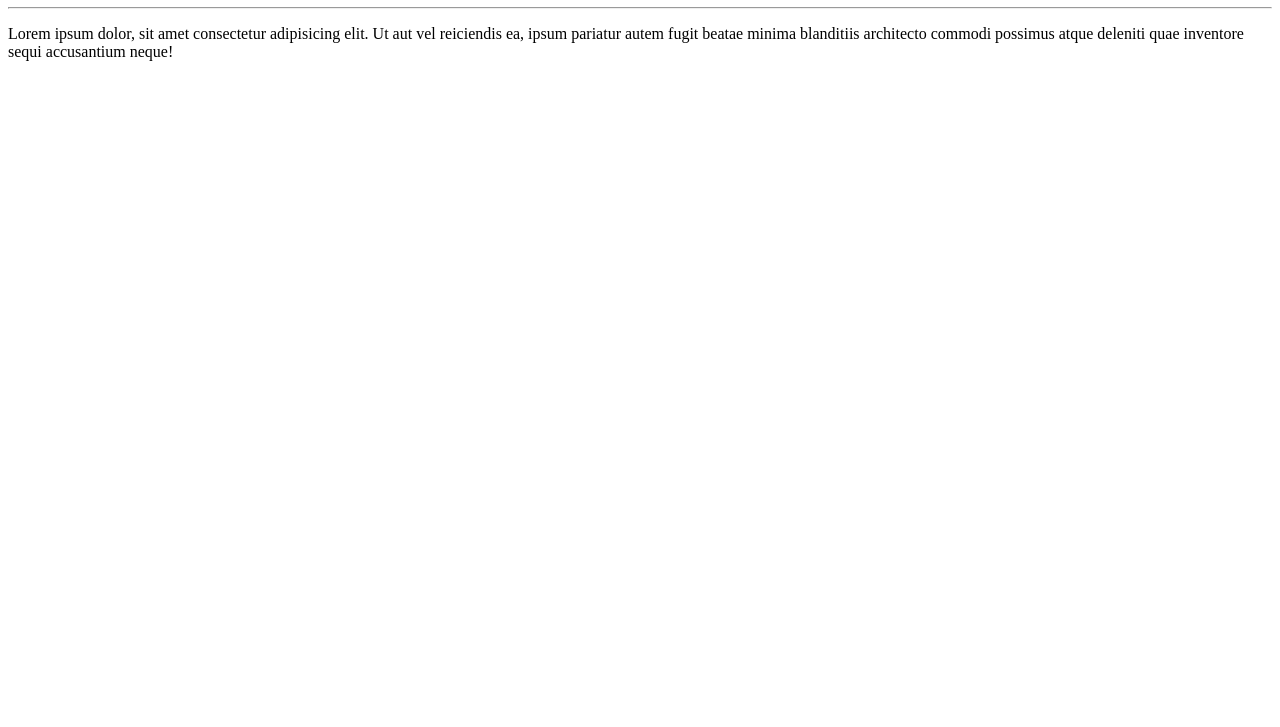
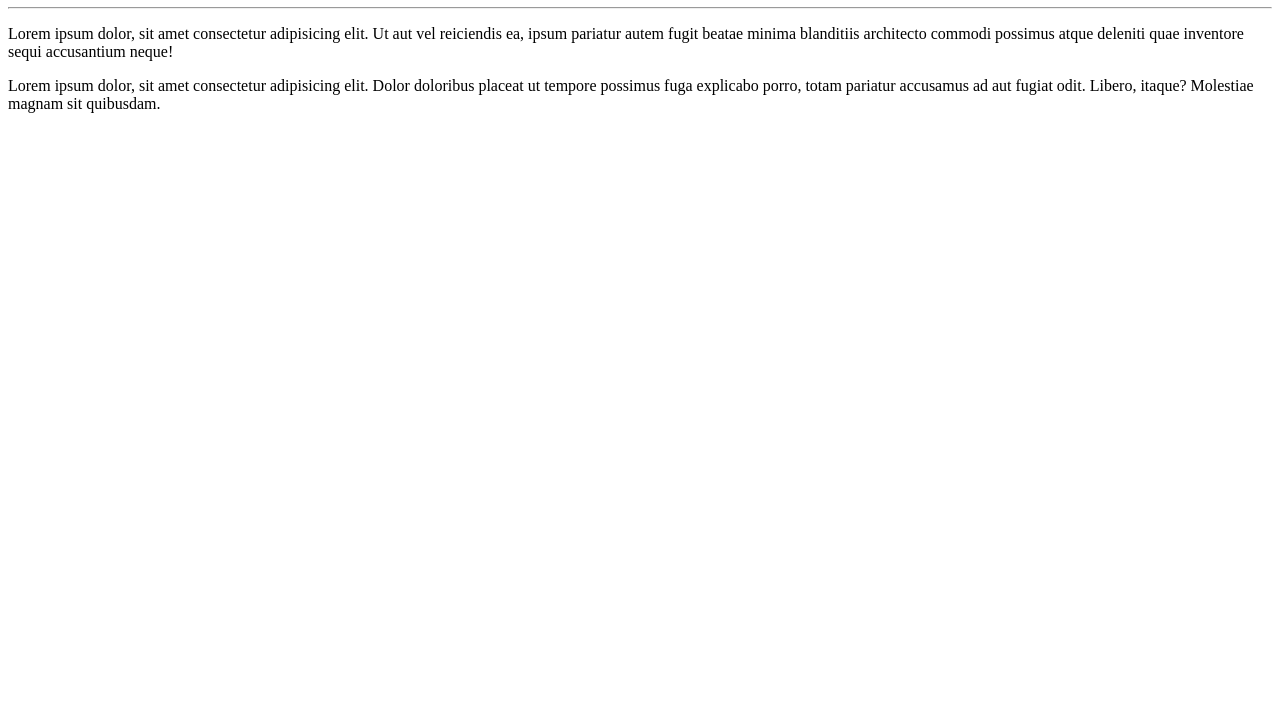
Before and after one commit to IzabellaSantos93/Ola-Mundo, a plain HTML site: page Site Exemplo/Index.html in a window 1280 px wide. Shown: the part 73-800 px from the top of the page. Drawn offline with Linux system fonts and the light colour scheme.

Commit message:
adicionei um paragráfo

```diff
--- a/Site Exemplo/Index.html
+++ b/Site Exemplo/Index.html
@@ -9,7 +9,10 @@
     <h1>Olá, Mundo!</h1>
 
     <hr>
+
     <p>Lorem ipsum dolor, sit amet consectetur adipisicing elit. Ut aut vel reiciendis ea, ipsum pariatur autem fugit beatae minima blanditiis architecto commodi possimus atque deleniti quae inventore sequi accusantium neque!</p>
+
+    <p>Lorem ipsum dolor, sit amet consectetur adipisicing elit. Dolor doloribus placeat ut tempore possimus fuga explicabo porro, totam pariatur accusamus ad aut fugiat odit. Libero, itaque? Molestiae magnam sit quibusdam.</p>
 
 </body>
 </html>
```
